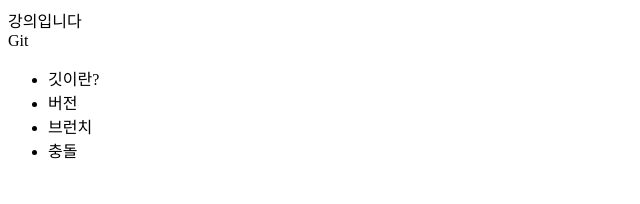
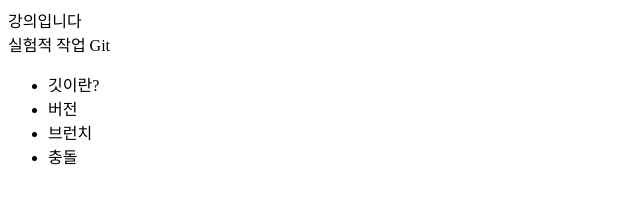
Before and after one commit to youngha7/sourcetree_project, a plain HTML site: page index.html in a window 1280 px wide. Shown: the whole page, without its empty margins (0-640 px from the left). Drawn offline with Linux system fonts and the light colour scheme.

Commit message:
abbr 추가

```diff
--- a/index.html
+++ b/index.html
@@ -2,6 +2,7 @@
     <head>
         <title>깃 소개</title>
         <article>강의입니다</article>
+        <abbr>실험적 작업</abbr>
     </head>
     <body>
         Git
```
